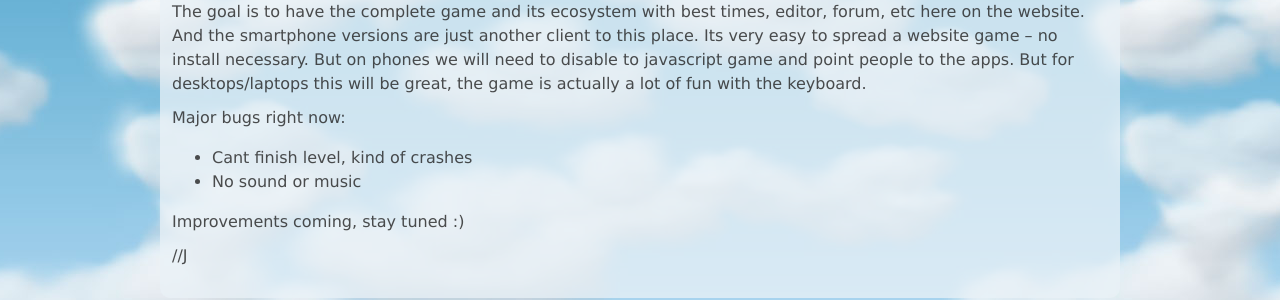
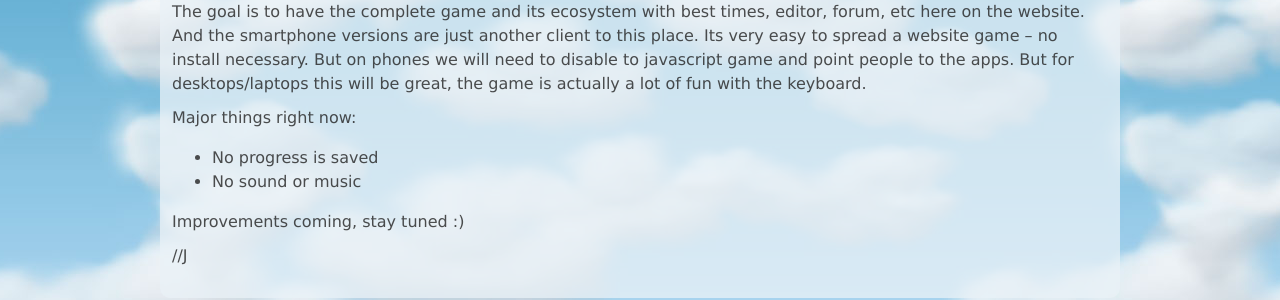
Before and after one commit to JDaance/jdaance.github.io, a Jekyll site: the page built from _posts/2019-02-05-game-on-the-web.md, in a window 1280 px wide. Shown: the part 278-578 px from the top of the page. Built offline with Jekyll 4.4.1, drawn with Linux system fonts in a browser that asks for light colours.

Commit message:
updated blog with current status

```diff
--- a/_posts/2019-02-05-game-on-the-web.md
+++ b/_posts/2019-02-05-game-on-the-web.md
@@ -8,9 +8,9 @@ Ok so just published Skyturns as a web game! Its compiled from C++ to js using e
 
 The goal is to have the complete game and its ecosystem with best times, editor, forum, etc here on the website. And the smartphone versions are just another client to this place. Its very easy to spread a website game -- no install necessary. But on phones we will need to disable to javascript game and point people to the apps. But for desktops/laptops this will be great, the game is actually a lot of fun with the keyboard.
 
-Major bugs right now:
+Major things right now:
 
-- Cant finish level, kind of crashes
+- No progress is saved
 - No sound or music
 
 Improvements coming, stay tuned :)
```
